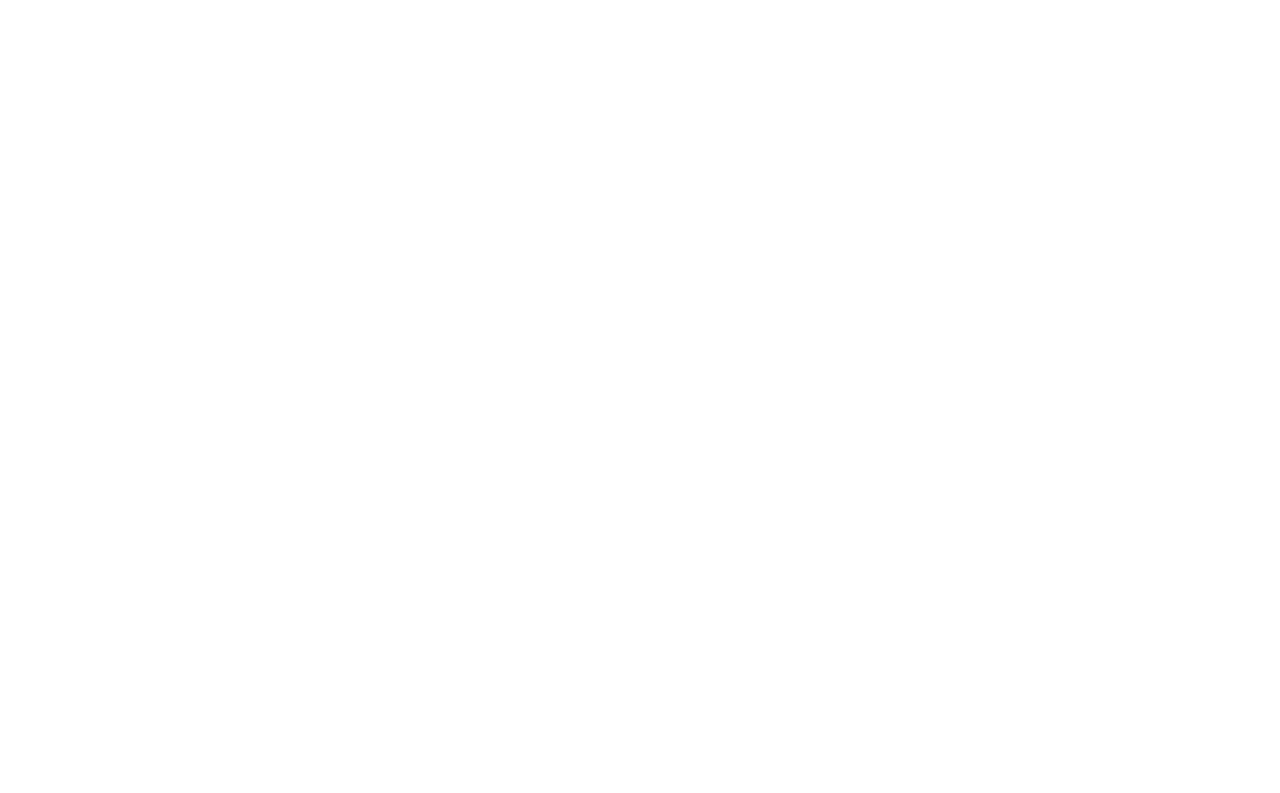
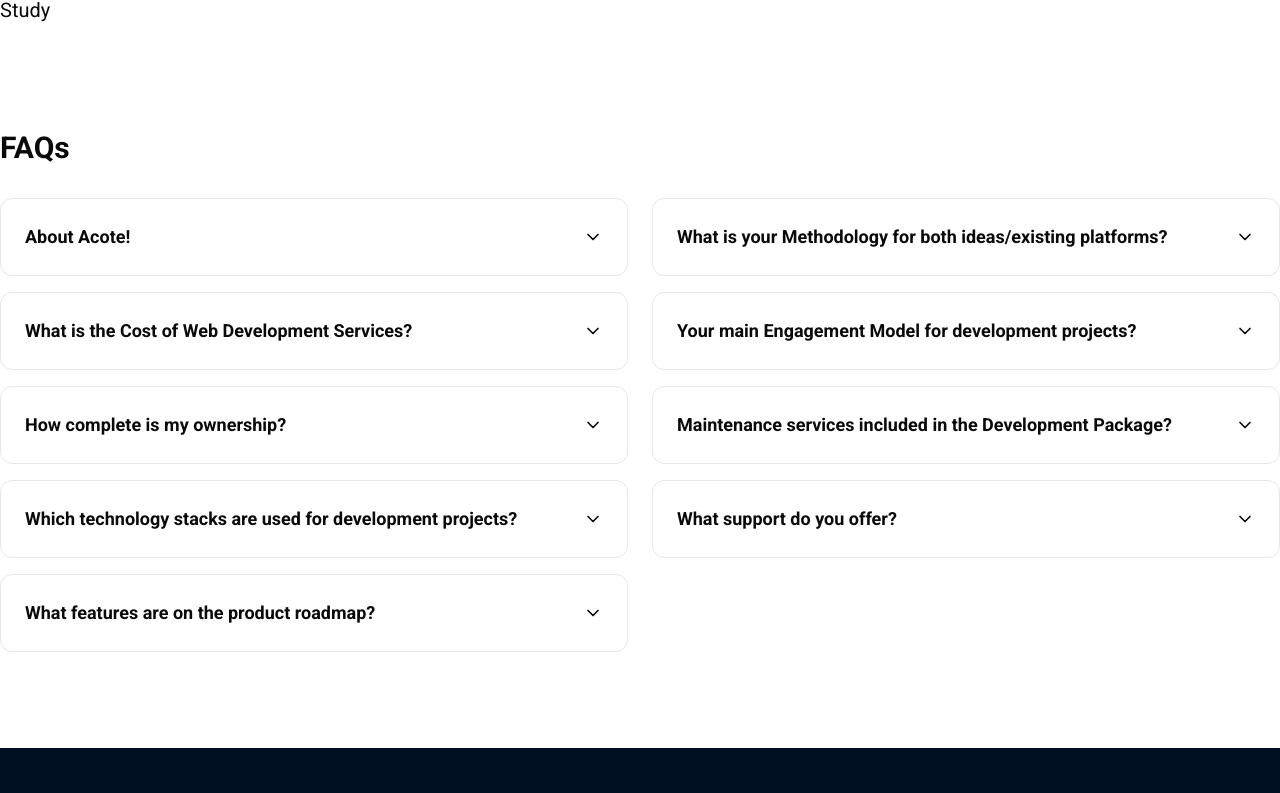
Before and after one commit to MamunKhan71/AcotePortfolio, a Next.js app: page /our-services in a window 1280 px wide. Shown: the part 3517-4310 px from the top of the page. Before the commit the page ends 3282 px from the top, so only its background shows below. Built offline with nearby package versions, Linux system fonts and the light colour scheme.

Commit message:
:bulb:Added FAQ Section

```diff
--- a/app/(homepage)/our-projects.tsx
+++ b/app/(homepage)/our-projects.tsx
@@ -4,15 +4,15 @@
 import { Button } from '@/components/ui/button'
 import { blogsData } from '@/data/blogs-data'
 
-const OurProjects = () => {
+const OurProjects = ({ isService }: { isService: boolean }) => {
     return (
         <div className='container mx-auto h-full w-full'>
             <div className='flex w-full justify-between items-center'>
                 <div>
-                    <HeaderBadge title='our projects' />
+                    {!isService && <HeaderBadge title='our projects' />}
                     <ComponentTitle title='recent projects' />
                 </div>
-                <Button className='text-xl' variant={'outline'}>View all</Button>
+                {!isService && <Button className='text-xl' variant={'outline'}>View all</Button>}
             </div>
             <div className='grid grid-cols-3 gap-7 mt-14 w-full h-full pb-28'>
                 {
--- /dev/null
+++ b/app/our-services/_component/FAQSection.tsx
@@ -0,0 +1,61 @@
+"use client"
+
+import { useState, useRef } from "react"
+import { ChevronDown } from "lucide-react"
+import { faqItems } from "@/data/faq-data"
+import HeaderDescription from "@/components/common/HeaderDescription"
+
+export default function FAQSection() {
+    const [openItems, setOpenItems] = useState<Record<string, boolean>>({})
+    const contentRefs = useRef<Record<string, HTMLDivElement | null>>({})
+
+    const toggleItem = (id: string) => {
+        setOpenItems((prev) => ({
+            ...prev,
+            [id]: !prev[id],
+        }))
+    }
+    const leftColumnItems = faqItems.slice(0, Math.ceil(faqItems.length / 2))
+    const rightColumnItems = faqItems.slice(Math.ceil(faqItems.length / 2))
+
+    const renderFaqItem = (item: (typeof faqItems)[0]) => (
+        <div key={item.id} className="border border-gray-200 rounded-xl">
+            <button
+                onClick={() => toggleItem(item.id)}
+                className="w-full text-left py-6 px-6 flex justify-between items-center focus:outline-none"
+                aria-expanded={openItems[item.id]}
+            >
+                <span className="font-semibold text-lg">{item.question}</span>
+                <ChevronDown
+                    className={`w-5 h-5 transition-transform duration-300 ease-in-out ${openItems[item.id] ? "transform rotate-180" : ""
+                        }`}
+                />
+            </button>
+            <div
+                className={`overflow-hidden transition-all duration-300 ease-in-out ${openItems[item.id] ? "max-h-96" : "max-h-0"
+                    }`}
+                ref={(el) => {
+                    contentRefs.current[item.id] = el;
+                }}
+            >
+                <div className="px-6 pb-6">
+                    <div className="space-y-4">
+                        <hr className="border-px border-dashed" />
+                        <HeaderDescription className="text-base" title={item.answer} />
+                    </div>
+                </div>
+            </div>
+        </div>
+    )
+
+    return (
+        <div>
+            <h1 className="text-3xl font-bold mb-8">FAQs</h1>
+
+            <div className="grid md:grid-cols-2 gap-6">
+                <div className="space-y-4">{leftColumnItems.map(renderFaqItem)}</div>
+                <div className="space-y-4">{rightColumnItems.map(renderFaqItem)}</div>
+            </div>
+        </div>
+    )
+}
--- a/app/our-services/page.tsx
+++ b/app/our-services/page.tsx
@@ -1,3 +1,5 @@
+import OurProjects from '../(homepage)/our-projects'
+import FAQSection from './_component/FAQSection'
 import OurIndustriesSection from './_component/OurIndustriesSection'
 import OurServicesApproach from './_component/OurServicesApproach'
 import OurServicesHeader from './_component/OurServicesHeader'
@@ -7,10 +9,12 @@
     return (
         <div className='container mx-auto w-full mt-10'>
             <OurServicesHeader />
-            <div className='space-y-24'>
+            <div className='space-y-24 mb-24'>
                 <OurServicesApproach />
                 <TechnologiesSection />
                 <OurIndustriesSection />
+                <OurProjects isService={true} />
+                <FAQSection />
             </div>
         </div>
     )
--- a/app/page.tsx
+++ b/app/page.tsx
@@ -15,7 +15,7 @@
       <div className="space-y-28">
         <ServicesSection />
         <OurJourney />
-        <OurProjects />
+        <OurProjects isService={false} />
       </div>
       <div className="space-y-28 mt-28">
         <OurPartners />
--- /dev/null
+++ b/data/faq-data.tsx
@@ -0,0 +1,61 @@
+export interface faqItemsTypes {
+    id: string;
+    question: string;
+    answer: string;
+}
+export const faqItems: faqItemsTypes[] = [
+    {
+        id: "about",
+        question: "About Acote!",
+        answer:
+            "Acote is a web development company specializing in creating custom digital solutions for businesses of all sizes. We focus on delivering high-quality, user-friendly websites and applications that help our clients achieve their business goals.",
+    },
+    {
+        id: "cost",
+        question: "What is the Cost of Web Development Services?",
+        answer:
+            "Our web development services are priced based on the scope, complexity, and timeline of your project. We offer transparent pricing and provide detailed quotes after understanding your specific requirements.",
+    },
+    {
+        id: "ownership",
+        question: "How complete is my ownership?",
+        answer:
+            "You retain 100% ownership of all work delivered. This includes all source code, design assets, and intellectual property created during the development process.",
+    },
+    {
+        id: "tech-stack",
+        question: "Which technology stacks are used for development projects?",
+        answer:
+            "We work with a variety of modern technology stacks including React, Next.js, Node.js, and various database solutions. The specific technologies are chosen based on your project requirements and long-term goals.",
+    },
+    {
+        id: "roadmap",
+        question: "What features are on the product roadmap?",
+        answer:
+            "Our product roadmap includes continuous improvements to our development process, new integration capabilities, and enhanced support services. We regularly update our offerings based on industry trends and client feedback.",
+    },
+    {
+        id: "methodology",
+        question: "What is your Methodology for both ideas/existing platforms?",
+        answer:
+            "We follow an agile development methodology that adapts to both new ideas and existing platforms. For new projects, we start with discovery and planning phases. For existing platforms, we begin with a thorough audit before implementing improvements.",
+    },
+    {
+        id: "engagement",
+        question: "Your main Engagement Model for development projects?",
+        answer:
+            "We offer flexible engagement models including fixed-price projects, time and materials, and dedicated development teams. We'll recommend the best approach based on your project needs and constraints.",
+    },
+    {
+        id: "maintenance",
+        question: "Maintenance services included in the Development Package?",
+        answer:
+            "Our development packages include a post-launch maintenance period where we address bugs, make minor adjustments, and ensure everything is running smoothly. Extended maintenance plans are also available.",
+    },
+    {
+        id: "support",
+        question: "What support do you offer?",
+        answer:
+            "We provide comprehensive support including technical assistance, bug fixes, feature enhancements, and regular updates. Our support team is available via email, phone, and ticketing system to address any issues promptly.",
+    },
+]
```
